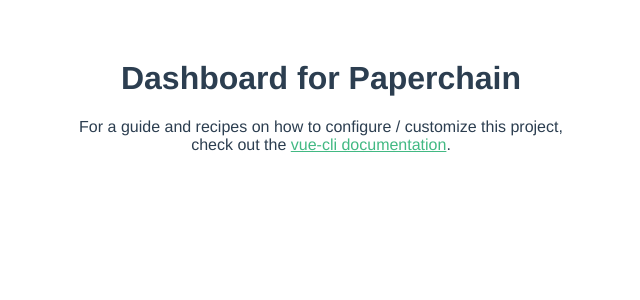
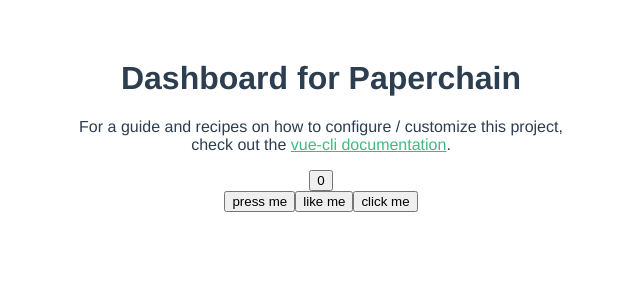
Before and after one commit to Morganhtrotter/Paperchain, a Vue app in the folder dashboard/: page / in a window 1280 px wide. Shown: the top 300 px of the page, without its empty margins (319-959 px from the left). Built offline with nearby package versions, Linux system fonts and the light colour scheme.

Commit message:
Added AppButton component

```diff
--- a/dashboard/package.json
+++ b/dashboard/package.json
@@ -9,7 +9,8 @@
   },
   "dependencies": {
     "core-js": "^3.6.5",
-    "vue": "^2.6.11"
+    "vue": "^2.6.11",
+    "vue-csv-import": "^4.0.1"
   },
   "devDependencies": {
     "@vue/cli-plugin-babel": "~4.5.0",
--- a/dashboard/src/App.vue
+++ b/dashboard/src/App.vue
@@ -1,16 +1,21 @@
 <template>
   <div id="app">
     <HelloWorld msg="Dashboard for Paperchain" />
+    <AppButton>press me</AppButton>
+    <AppButton>like me</AppButton>
+    <AppButton>click me</AppButton>
   </div>
 </template>
 
 <script>
 import HelloWorld from './components/HelloWorld.vue'
+import AppButton from './components/AppButton.vue'
 
 export default {
   name: 'App',
   components: {
-    HelloWorld
+    HelloWorld,
+    AppButton
   }
 }
 </script>
--- /dev/null
+++ b/dashboard/src/components/AppButton.vue
@@ -0,0 +1,7 @@
+<template>
+	<button><slot></slot></button>
+</template>
+
+<script>
+	export default {};
+</script>
--- a/dashboard/src/components/HelloWorld.vue
+++ b/dashboard/src/components/HelloWorld.vue
@@ -6,10 +6,13 @@
       check out the
       <a href="https://cli.vuejs.org" target="_blank" rel="noopener">vue-cli documentation</a>.
     </p>
+    <clickCounter></clickCounter>
   </div>
 </template>
 
 <script>
+
+
 export default {
   name: 'HelloWorld',
   props: {
--- a/dashboard/src/main.js
+++ b/dashboard/src/main.js
@@ -3,6 +3,15 @@ import App from './App.vue'
 
 Vue.config.productionTip = false
 
+Vue.component('clickCounter', {
+	template: '<button @click="count++">{{count}}</button>',
+	data () {
+		return {
+			count: 0
+		}
+	}
+})
+
 new Vue({
   render: h => h(App),
 }).$mount('#app')
```
Also changed, not shown: 1 other file (tests, documents, lock files or other folders).
